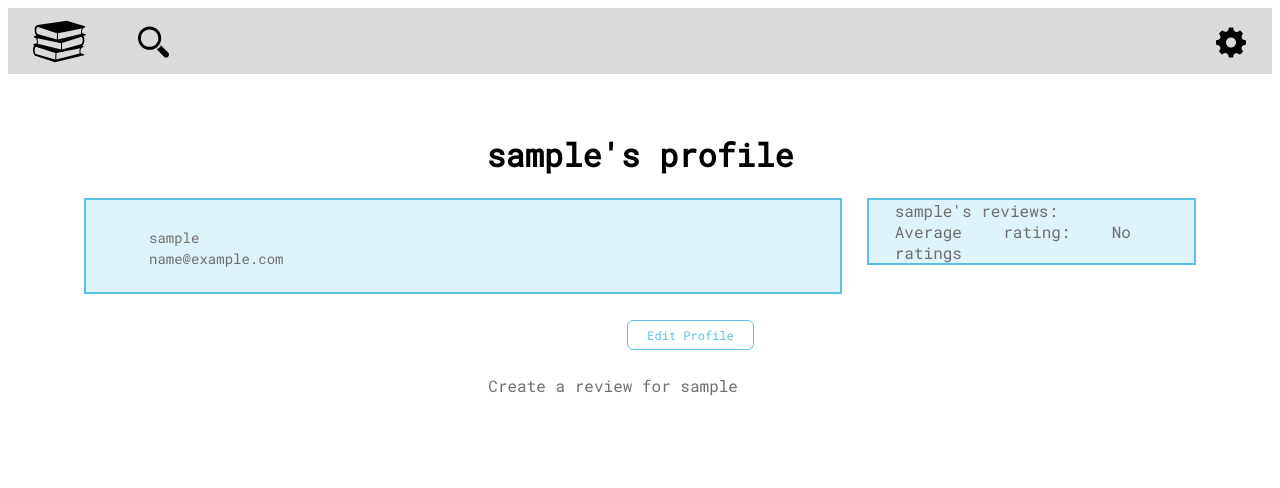
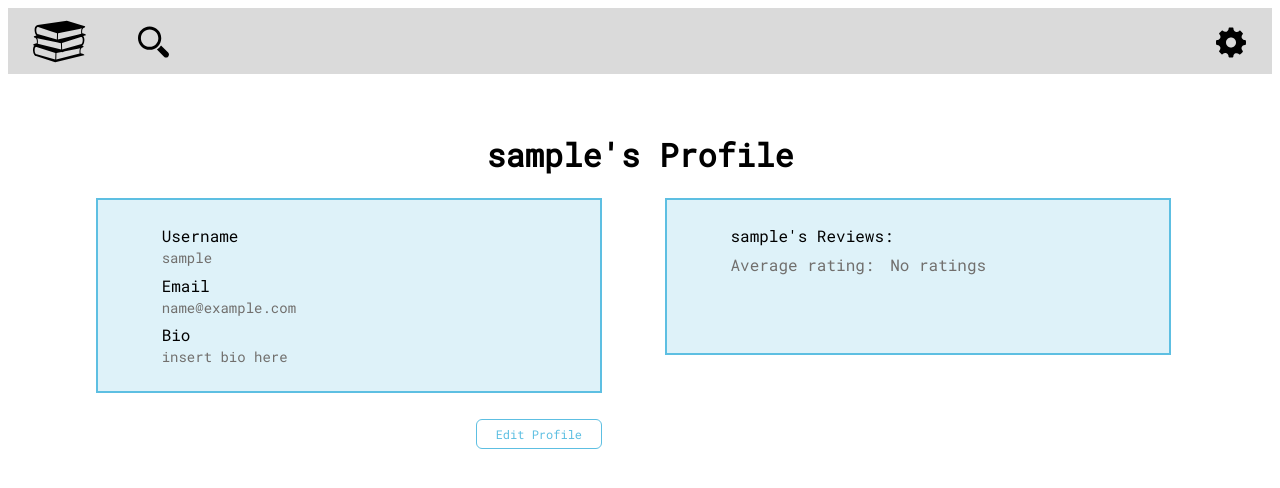
Before and after one commit to sabsterette/texchange, a Flask app: a page that uses flaskblog/templates/profile.html in a window 1280 px wide. Shown: the top 488 px of the page. Run offline with Flask 2, Linux system fonts and the light colour scheme; the visitor is signed in with stand-in values (Sample User, id 1); data comes from the database, SQL or seed files in the repository; data that the repository does not hold is empty.

Commit message:
updated profile css and html

```diff
--- a/flaskblog/static/profile.css
+++ b/flaskblog/static/profile.css
@@ -21,27 +21,56 @@
     float: left;
     padding-right: 5%;
     padding-left: 5%;
-    width: 60%;
+    width: 40%;
     padding-bottom: 2%;
     padding-top: 2%;
-    margin-left: 6%;
+    margin-left: 7%;
     border: 2px solid #5DBFE2;
     background-color: rgba(93, 191, 226, 0.2);
     color:rgb(113,111,109);
+    height: 75%;
 }
 
 .column2 {
     float: left;
     padding-right: 5%;
-    padding-left: 2%;
-    margin-left: 2%;
-    width: 26%;
+    padding-left: 5%;
+    padding-top: 2%;
+    padding-bottom: 5%;
+    margin-left: 5%;
+    width: 40%;
     border: 2px solid #5DBFE2;
     background-color: rgba(93, 191, 226, 0.2);
     color:rgb(113,111,109);
+    height: 75%;
 
 }
 
+.username-label, .email-label, .bio-label, .review-title {
+    color: black;
+
+}
+
+.email-label, .bio-label {
+    padding-top: 2%;
+}
+.review-title {
+    padding-bottom: 2%;
+}
+
+.avg-rating-title, .reviewer-title, .rating-title, .description-title {
+    width: 40%;
+    display: inline-block;
+}
+.avg-rating, .reviewer, .rating, .description {
+    width: 55%;
+    display: inline-block;
+}
+
+
+.description, .description-title, .avg-rating, .avg-rating-title{
+    padding-bottom: 3%;
+}
 .row:after {
     content: "";
     display: table;
@@ -55,7 +84,6 @@
 
 .col-sm-3-control-label {
     font-size: 14px;
-    padding-top: 2%;
 
 }
 
@@ -65,13 +93,13 @@
 }
 
 .editProfile {
-    display: flex;
+     /* display: flex; */
     justify-content: center;
     align-items: center;
-    margin-left: 49%;
+    margin-left: 37%;
     color: #5DBFE2;
     background:white 100%;
-    text-align: justify;
+    text-align: center;
     font-size: 12px;
     width: 10%;
     height: 30px;
@@ -84,8 +112,10 @@
 
 a.review {
     text-decoration: none;
-    margin-left: 38%;
+    margin-right: 8%;
+    float: right;
     color: rgb(113,111,109);
+    margin-top: 2%;
 
 }
 a.review:hover {
--- a/flaskblog/templates/profile.html
+++ b/flaskblog/templates/profile.html
@@ -47,27 +47,41 @@
       {% endif %}
       {% endwith %}
     </div>
-    <h1 class="form-signin-heading">{{ user.username }}'s profile</h1>
+    <h1 class="form-signin-heading">{{ user.username }}'s Profile</h1>
     <div class="row">
       <div class="column1">
         <div class="form-horizontal">
+          <div class="username-label">
+            Username
+          </div>
           <div class="form-group">
             <label class="col-sm-3-control-label">{{ user.username }}</label>
+          </div>
+          <div class="email-label">
+            Email
           </div>
           <div class="form-group">
             <label class="col-sm-3-control-label">{{ user.email }}</label>
           </div>
+          <div class="bio-label">
+            Bio
+          </div>
+          <div class="form-group">
+              <label class="col-sm-3-control-label">insert bio here</label>
+            </div>
         </div>
       </div>
 
       <!-- </div> -->
 
       <div class="column2">
+        <div class="review-title">
+          {{ user.username }}'s Reviews: <br>
+        </div>
         <div class="avg-rating-title">
-          {{ user.username }}'s reviews: <br>
+          Average rating:
         </div>
         <div class="avg-rating">
-          Average rating:
           {% if avg_rating %}
           {{ avg_rating }}
           {% else %}
@@ -109,9 +123,10 @@
   </div>
   {% if current_user==user %}
   <button class="editProfile">Edit Profile</button>
-  {% endif %}
+  {% else %}
   <a class="review" href="{{ url_for('review', userprofile=user.username) }}">Create a review for
     {{ user.username }} </a>
+  {% endif %}
 </body>
 
 </html>
```
